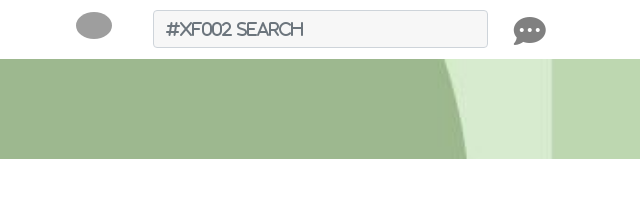
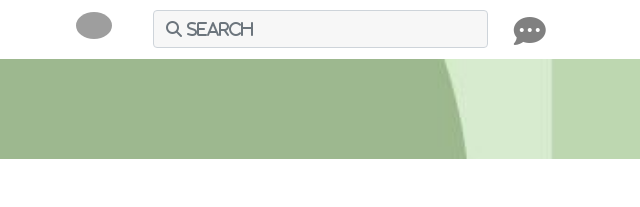
Before and after one commit to Bakare-Opeyemi/LinkedIn-page, a plain HTML site: page index.html in a window 1280 px wide. Shown: the top 207 px of the page, 334-974 px from the left. Drawn offline with nearby package versions, Linux system fonts and the light colour scheme; grey boxes are pictures that could not be loaded.

Commit message:
update index.html again

```diff
--- a/index.html
+++ b/index.html
@@ -21,7 +21,7 @@
           <img id="firstImg"src="https://media-exp1.licdn.com/dms/image/C4D03AQEXTa03mJPgaA/profile-displayphoto-shrink_800_800/0/1613638005029?e=1623888000&v=beta&t=HaOJNb6dRicvGq0eRDLPqzwkx52kDV4mggnSHMpy_uo" alt="">
         </li>
         <li style="max-width:70%;"class="nav-item">
-          <input style="font-family:'fontAwesome','Verdana'; font-style:'italic';background-color:#f7f7f7;" type="text" class="form-control" placeholder= '#xf002 Search' aria-label="First name">
+          <input style="font-family:'fontAwesome','Verdana'; font-style:'italic';background-color:#f7f7f7;" type="text" class="form-control" placeholder= '&#xf002 Search' aria-label="First name">
         </li>
         <li style="margin-left:2%;margin-top:5px" class="nav-item">
           <i style="" class="chaticon fas fa-comment-dots fa-2x"></i>
```
